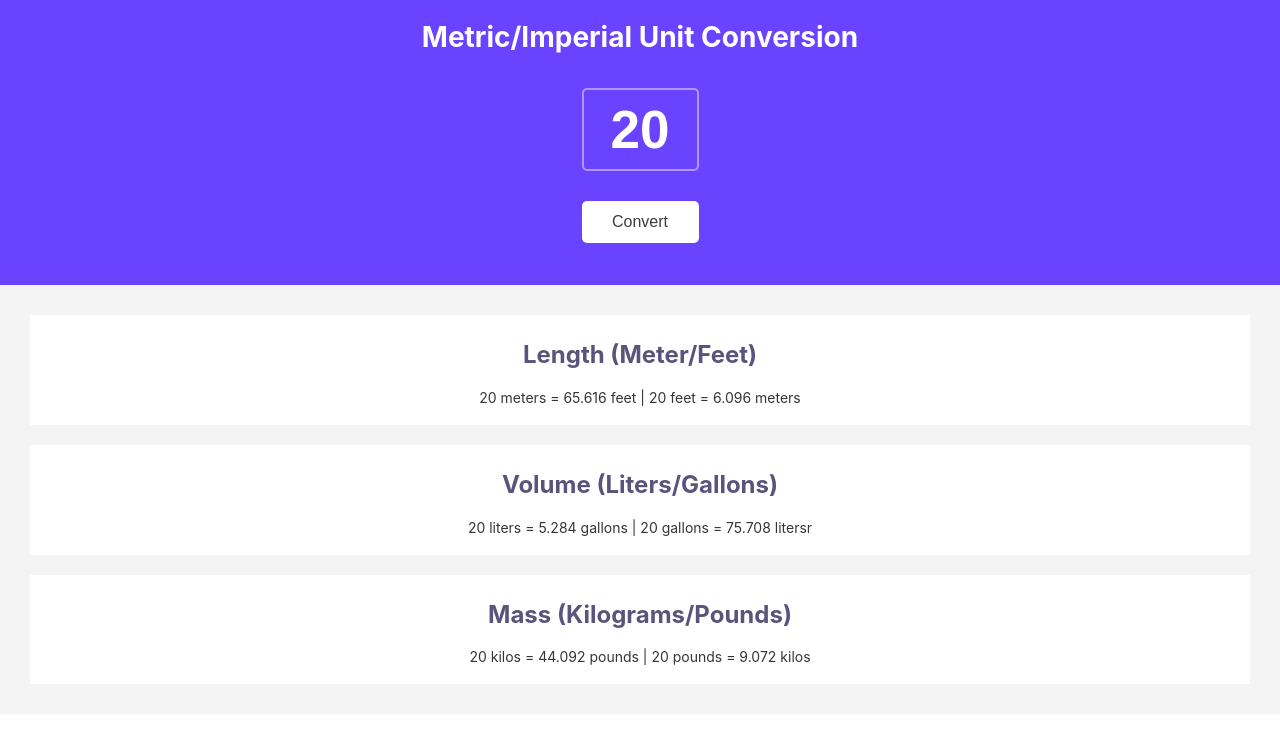
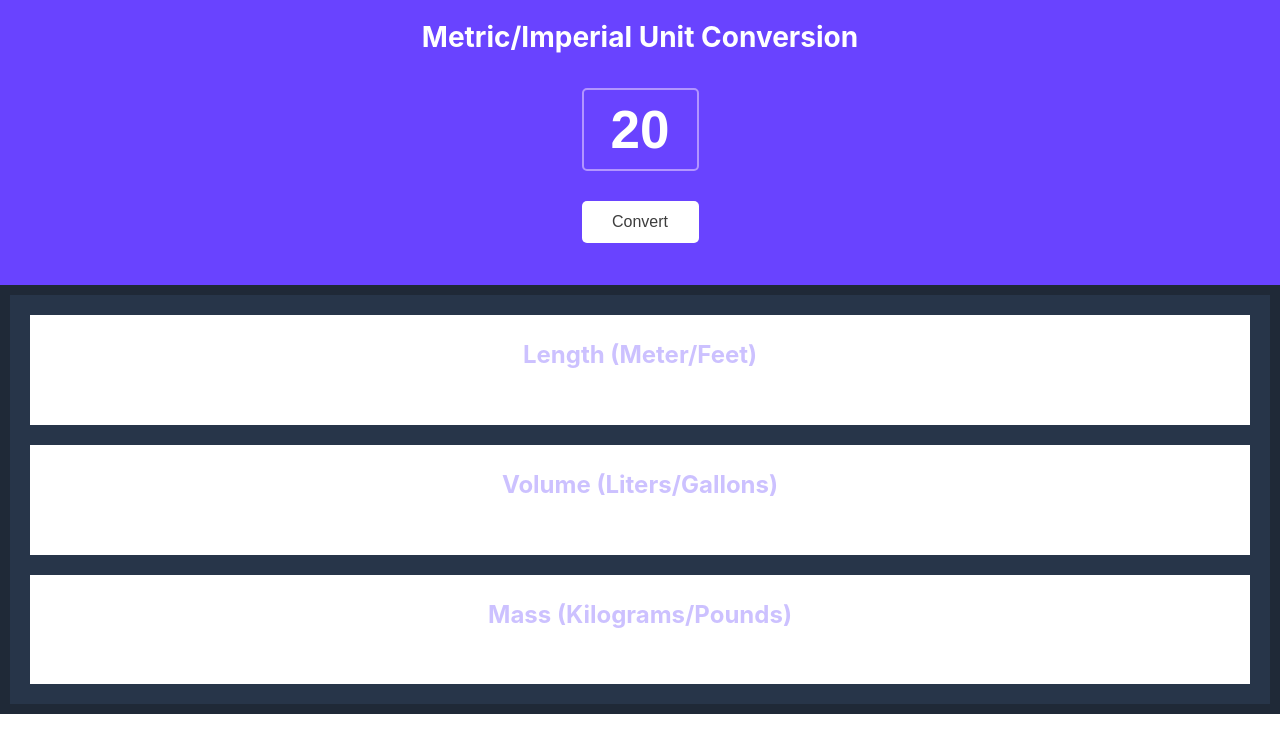
Before and after one commit to polo372/conversion-table, a website built with Vite: page index.html in a window 1280 px wide. Built offline with nearby package versions, Linux system fonts and the dark colour scheme; a web font is replaced by a local one.

Commit message:
ajout mode sombre index.css

```diff
--- a/index.css
+++ b/index.css
@@ -59,3 +59,14 @@ h1 {
     color: #353535;
     font-size: 14px;
 }
+@media (prefers-color-scheme: dark) {
+    #conversion-container {
+    background-color: #273549;
+    color: #CCC1FF;
+    border: 10px solid #1F2937;
+    }
+
+.paragraph-conversion {
+    color: #FFFFFF;
+    }
+}
```
